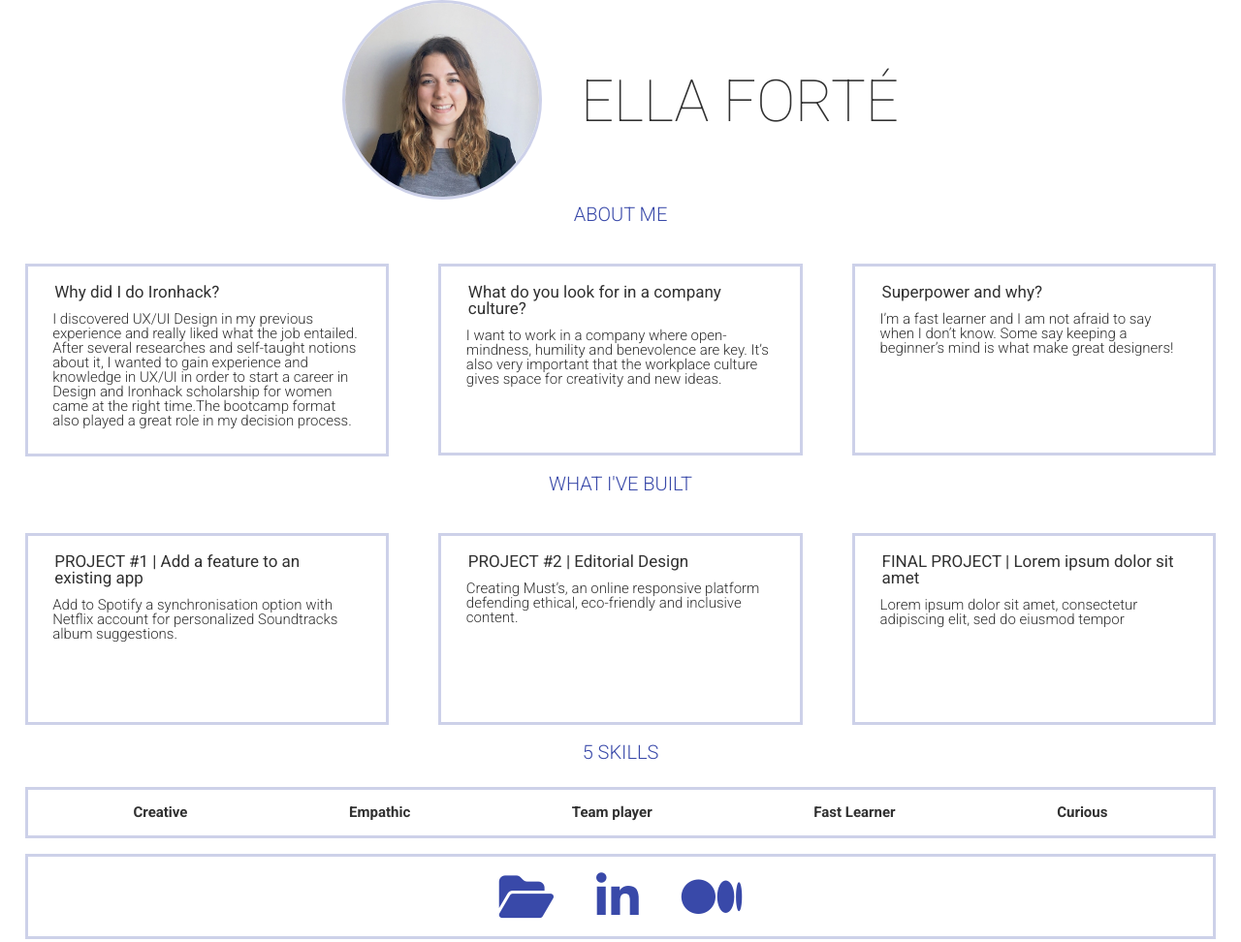
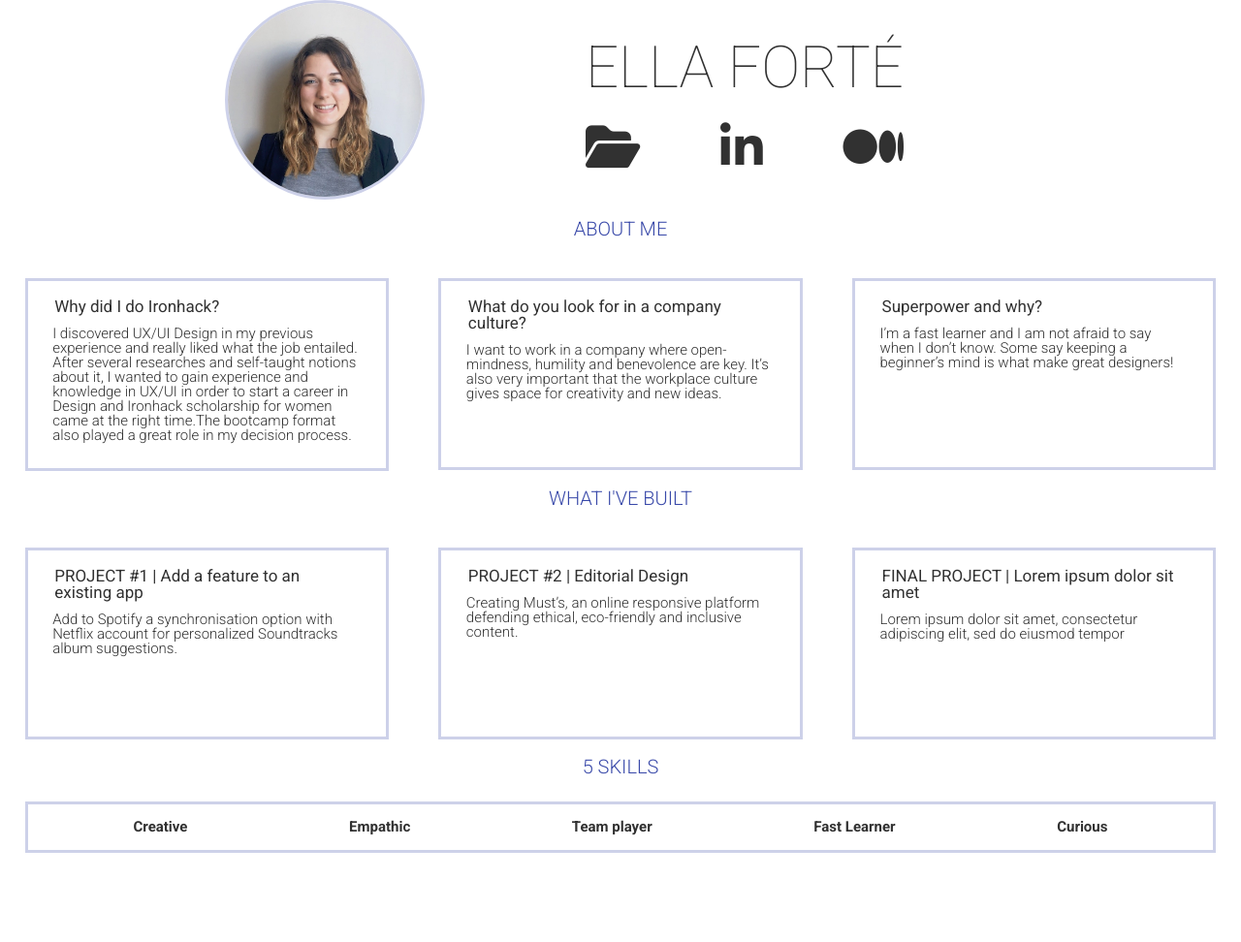
Before and after one commit to ellaforte/MyOnlineStudentCard, a plain HTML site: page index.html in a window 1280 px wide. Shown: the whole page at 97% size. After the commit the page ends 896 px from the top, so only its background shows below. Drawn offline with Linux system fonts and the light colour scheme; files whose address does not match are found by name.

Commit message:
version 1.2

```diff
--- a/index.html
+++ b/index.html
@@ -25,12 +25,25 @@
 
 <body>
   <div id="canvas">
+
     <div id="picture_title">
-      <div>
+
+      <div class="profilepic">
+        <img src="/Users/ellaforte/Desktop/MyOnlineStudentCard/img/Profile Pic.jpg" alt="Picture of Ella Forté" />
+      </div>
+
+      <div class="name_icons">
         <h1>ELLA FORTÉ</h1>
+        <div id="container_icons">
+          <a href="/Users/ellaforte/Desktop/MyOnlineStudentCard/img/CV UX:UI - Ella Forté.pdf" target="_blank">
+            <i class="fas fa-folder-open"></i></a>
+          <a href="https://www.linkedin.com/in/ellafort%C3%A9/" target="_blank">
+            <i class="fab fa-linkedin-in"></i></a>
+          <a href="https://medium.com/@ellaforte" target="_blank">
+            <i class="fab fa-medium-m"></i></a>
+        </div>
       </div>
-      <div><img src="/Users/ellaforte/Desktop/MyOnlineStudentCard/img/Profile Pic.jpg" alt="Picture of Ella Forté" />
-      </div>
+
     </div>
 
     <h2 class="blue_section">ABOUT ME</h2>
@@ -113,13 +126,6 @@
       </h2>
     </section>
 
-
-    <footer> <a href="/Users/ellaforte/Desktop/MyOnlineStudentCard/img/CV UX:UI - Ella Forté.pdf" target="_blank">
-        <i class="fas fa-folder-open"></i></a>
-      <a href="https://www.linkedin.com/in/ellafort%C3%A9/" target="_blank">
-        <i class="fab fa-linkedin-in"></i></a>
-      <a href="https://medium.com/@ellaforte" target="_blank">
-        <i class="fab fa-medium-m"></i></a></footer>
   </div>
 </body>
 
--- a/style.css
+++ b/style.css
@@ -3,6 +3,44 @@ font-family: 'Roboto', sans-serif;
 dark grey: #313131
 indigo blue: #3949a9
 light blue: rgba(57, 73, 169, 0.25)*/
+
+/* #main_section {
+  display: flex;
+  flex-direction: row;
+  align-content: space-between;
+  align-items: center;
+  width: 100vw;
+} */
+
+/* .project1 {
+  margin: 2vh 2vw;
+  padding: 2vh 2vw;
+  border: solid 3px rgba(57, 73, 169, 0.25);
+  width: 33vw;
+  height: 20vh;
+}
+
+.project2 {
+  margin: 2vh 2vw;
+  padding: 2vh 2vw;
+  border: solid 3px rgba(57, 73, 169, 0.25);
+  width: 33vw;
+  height: 20vh;
+}
+
+.project3 {
+  margin: 2vh 2vw;
+  padding: 2vh 2vw;
+  border: solid 3px rgba(57, 73, 169, 0.25);
+  width: 33vw;
+  height: 20vh;
+} */
+
+/* section {
+  margin: 2.5vh 2.5vw;
+  padding: 2.5vh 2.5vw;
+  border: solid 3px rgba(57, 73, 169, 0.25);
+} */
 
 h1 {
   font-weight: 100;
@@ -10,7 +48,7 @@ h1 {
   font-size: 60px;
   font-family: "Roboto", sans-serif;
   text-align: center;
-  margin: 40px;
+  margin: 40px 0 5px 0;
   color: #313131;
 }
 
@@ -19,6 +57,35 @@ img {
   border-radius: 100%;
   margin-left: 40px;
   border: solid rgba(57, 73, 169, 0.25);
+}
+
+#picture_title {
+  display: flex;
+  flex-direction: row;
+  justify-content: center;
+  width: 100vw;
+  margin-bottom: 15px;
+}
+
+.profilepic {
+  align-items: center;
+  width: 20vw;
+  flex-direction: row;
+  align-items: center;
+}
+
+.name_icons {
+  display: flex;
+  align-items: center;
+  width: 50vw;
+  flex-direction: column;
+}
+
+#container_icons {
+  display: flex;
+  flex-direction: row;
+  justify-content: space-between;
+  width: 328px;
 }
 
 h2 {
@@ -103,41 +170,15 @@ ul {
   min-height: 20vh;
 }
 
-/* .project1 {
-  margin: 2vh 2vw;
+#container_icons {
+  text-align: center;
+  margin: 5px 0 5px 0;
   padding: 2vh 2vw;
-  border: solid 3px rgba(57, 73, 169, 0.25);
-  width: 33vw;
-  height: 20vh;
+  font-color: rgba(57, 73, 169, 0.25);
 }
 
-.project2 {
-  margin: 2vh 2vw;
-  padding: 2vh 2vw;
-  border: solid 3px rgba(57, 73, 169, 0.25);
-  width: 33vw;
-  height: 20vh;
-}
-
-.project3 {
-  margin: 2vh 2vw;
-  padding: 2vh 2vw;
-  border: solid 3px rgba(57, 73, 169, 0.25);
-  width: 33vw;
-  height: 20vh;
-} */
-
-/* section {
-  margin: 2.5vh 2.5vw;
-  padding: 2.5vh 2.5vw;
-  border: solid 3px rgba(57, 73, 169, 0.25);
-} */
-
-footer {
-  text-align: center;
-  margin: 2vh 2vw;
-  padding: 2vh 2vw;
-  border: solid 3px rgba(57, 73, 169, 0.25);
+a {
+  color: #313131;
 }
 
 i {
@@ -149,18 +190,13 @@ footer a {
   margin: 0 20px;
 }
 
-/* #main_section {
-  display: flex;
-  flex-direction: row;
-  align-content: space-between;
-  align-items: center;
-  width: 100vw;
+/* .picture_title {
+align-items: left;
+display:flex;
 } */
 
-#picture_title {
-  display: flex;
+/* display: flex;
   flex-direction: row-reverse;
   justify-content: center;
-  align-content: space-between;
-  align-items: center;
-}
+  align-content: align-left;
+  align-items: center; */
```
